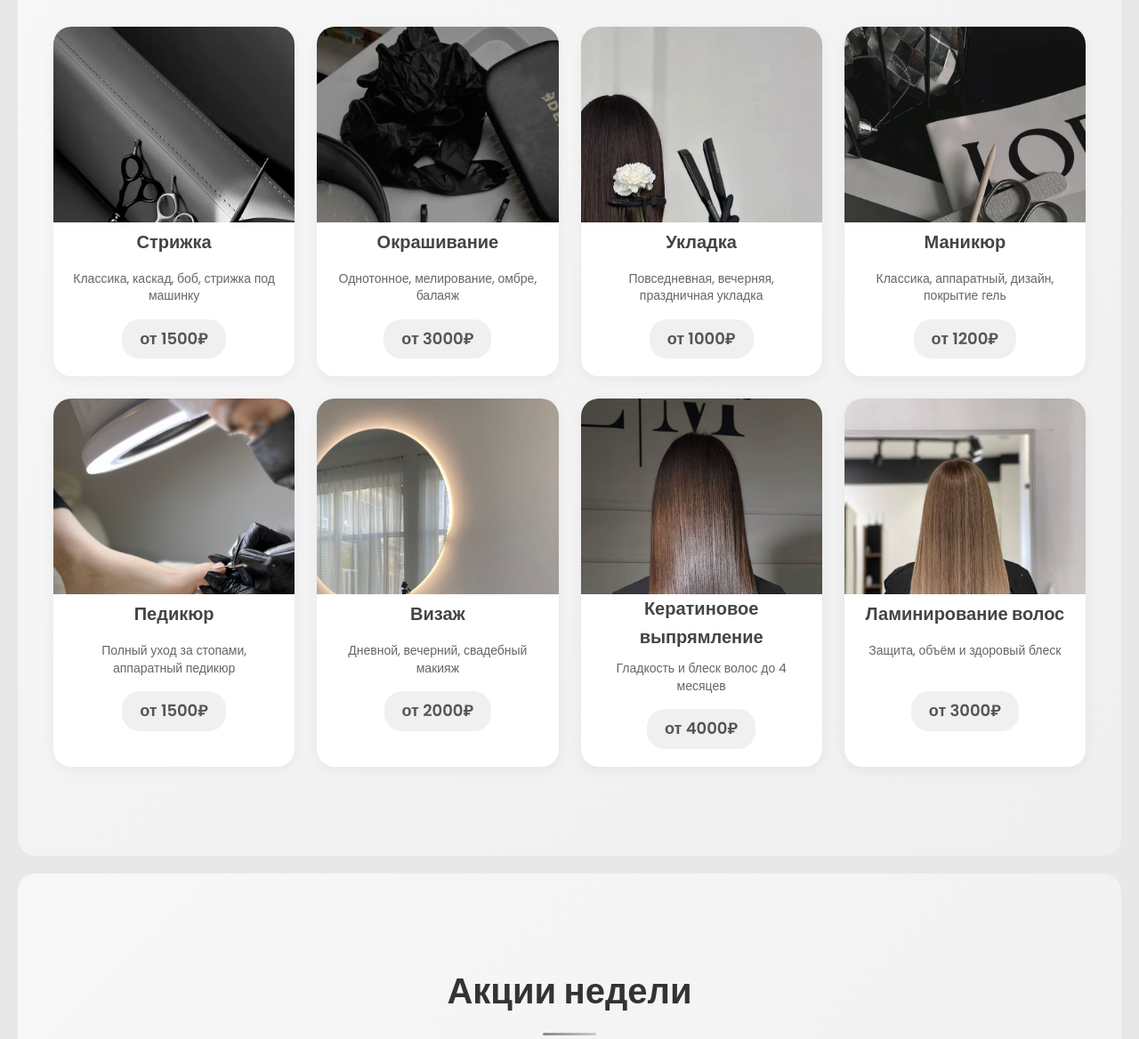
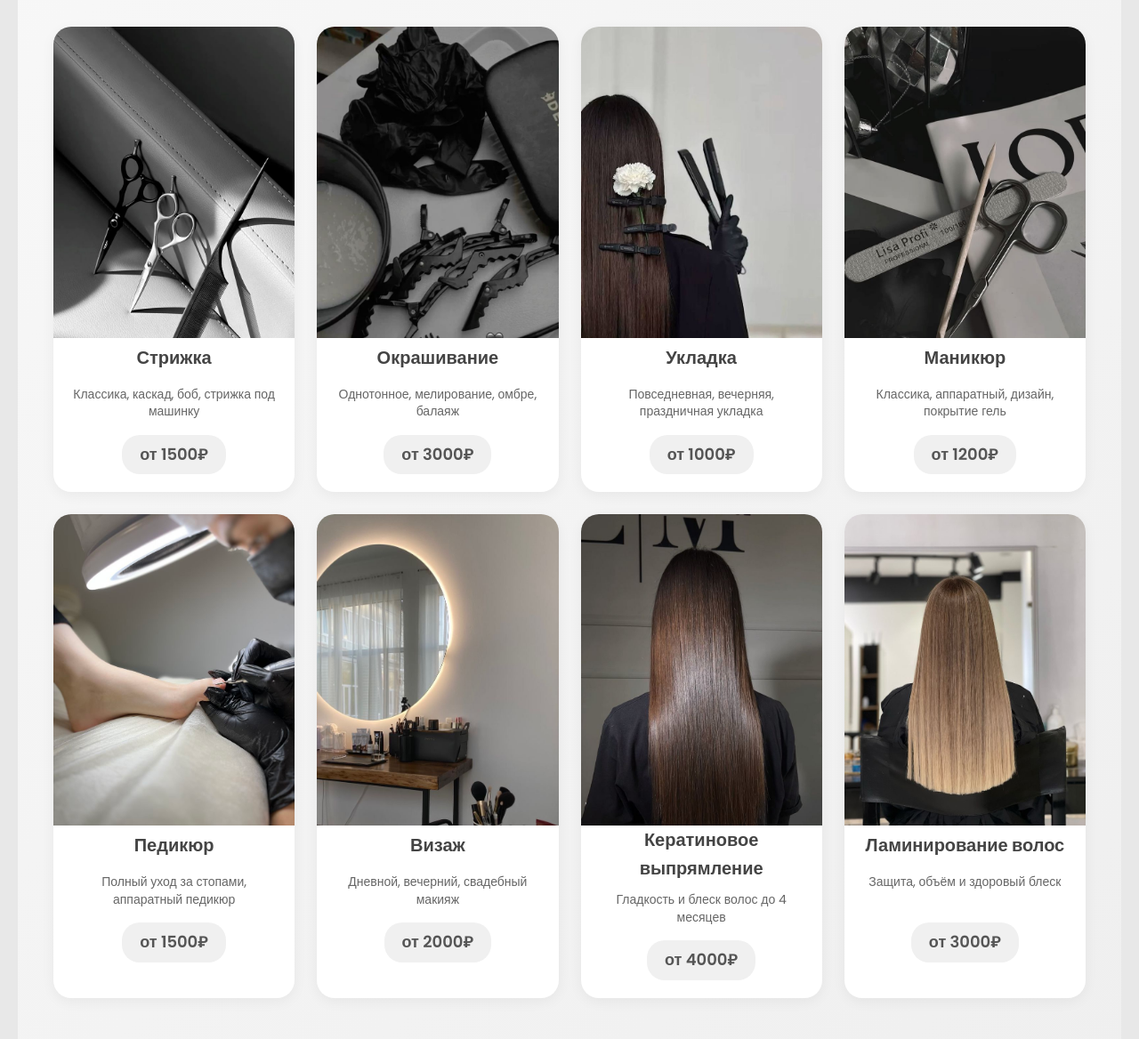
Before and after one commit to yanapetrova8425-coder/Project_cyrsovaya_3_IP, a PHP site: page / in a window 1280 px wide. Shown: the part 1845-3013 px from the top of the page at 89% size. Run offline with PHP 8.4, Linux system fonts and the light colour scheme.

Commit message:
сохранение

```diff
--- a/style.css
+++ b/style.css
@@ -445,7 +445,7 @@ h2::after {
 
 .svc-img {
   width: 100%;
-  height: 220px;
+  height: 350px;
   border-radius: 16px 16px 0 0;
   overflow: hidden;
 }
```
